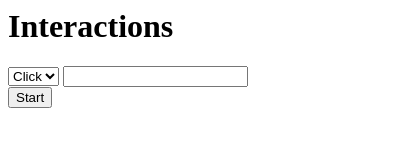
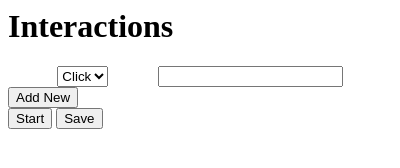
Before and after one commit to Coby-Burckard/quick-testing, a browser extension: page popup.html in a window 400 px wide. Drawn offline with nearby package versions, Linux system fonts and the light colour scheme.

Commit message:
adding basic outline

```diff
--- /dev/null
+++ b/extension.css
@@ -0,0 +1,4 @@
+.action_pair {
+  display: flex;
+  justify-content: space-evenly;
+}
--- a/extension.js
+++ b/extension.js
@@ -6,9 +6,6 @@ const display = $("#id_display")
 // event listeners
 runButton.on("click", onClickRun)
 
-/*
-  interacting with extension and chrome
-*/
 function onClickRun() {
   const actionSet = buildActionSet()
   sendActions(actionSet)
@@ -17,7 +14,7 @@ function onClickRun() {
 function buildActionSet() {
   const actionSet = []
   const actionPairs = inputForm.find(".action_pair")
-  actionPairs.each((ind, elem) => {
+  actionPairs.each((i, elem) => {
     const pair = $(elem)
     const event = pair.find(".action_event").val()
     const selector = pair.find(".action_selector").val()
--- a/popup.html
+++ b/popup.html
@@ -1,6 +1,7 @@
 <html>
   <head>
     <script src="node_modules/jquery/dist/jquery.js"></script>
+    <link rel="stylesheet" href="extension.css">
     <title>Work and Rest</title>
   </head>
   <body>
@@ -12,7 +13,11 @@
         </select>
         <input type="text" id="id_input_1" class="action_selector"/>
       </div>
-      <button id="id_start_button" type="button">Start</button>
+      <button id="id_add_button" type="button">Add New</button>
+      <div class="button-container">
+        <button id="id_start_button" type="button">Start</button>
+        <button id="id_save_button" type="button">Save</button>
+      </div>
     </form>
 
   </body>
```
